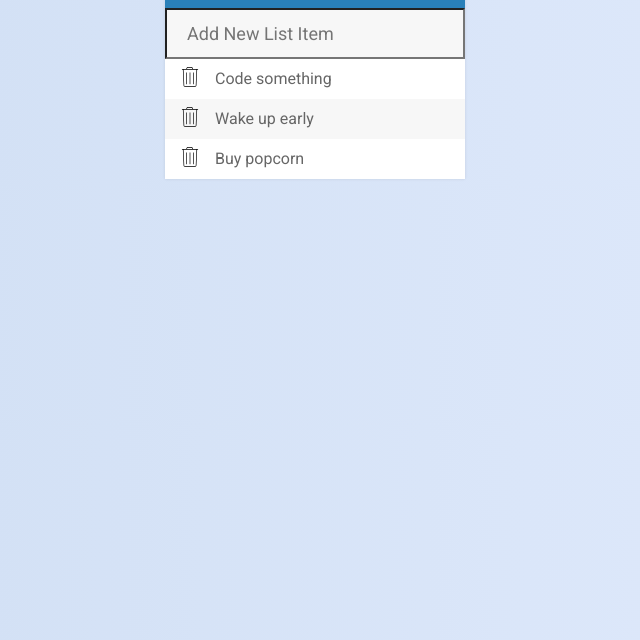
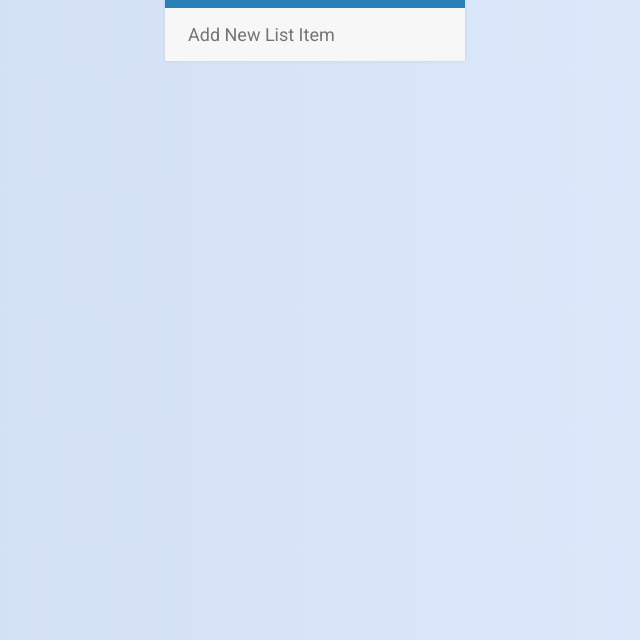
Before and after one commit to mazaherm/todo-list, a website: page src/index.html in a window 1280 px wide. Shown: the part 50-690 px from the top of the page, without its empty margins (325-965 px from the left). Drawn offline with Linux system fonts and the light colour scheme.

Commit message:
removes input border and hard coded list

```diff
--- a/src/index.html
+++ b/src/index.html
@@ -18,9 +18,6 @@
         </header>
         <main>
           <ul>
-            <li><img class='delete-icon shake' src='./assets/icons/delete.svg' alt='delete'/>Code something</li>
-            <li><img class='delete-icon shake' src='./assets/icons/delete.svg' alt='delete'/>Wake up early</li>
-            <li><img class='delete-icon shake' src='./assets/icons/delete.svg' alt='delete'/>Buy popcorn</li>
           </ul>
         </main>
       </article>
--- a/src/styles/scss/_listStyles.scss
+++ b/src/styles/scss/_listStyles.scss
@@ -39,6 +39,7 @@ input {
   box-sizing: border-box;
   -webkit-box-sizing: border-box;
   -moz-box-sizing: border-box;
+  border: 3px solid rgba(0, 0, 0, 0);
 
   &:focus {
     background-color: #FFFFFF;
```
Also changed, not shown: src/styles/css/main.css.
